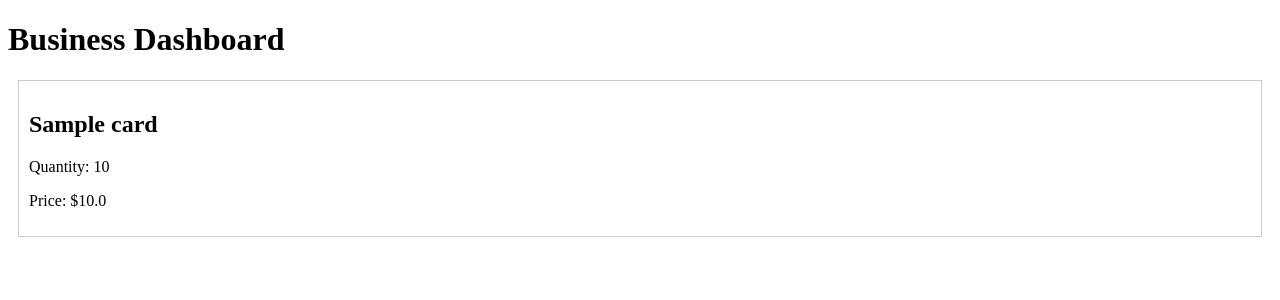
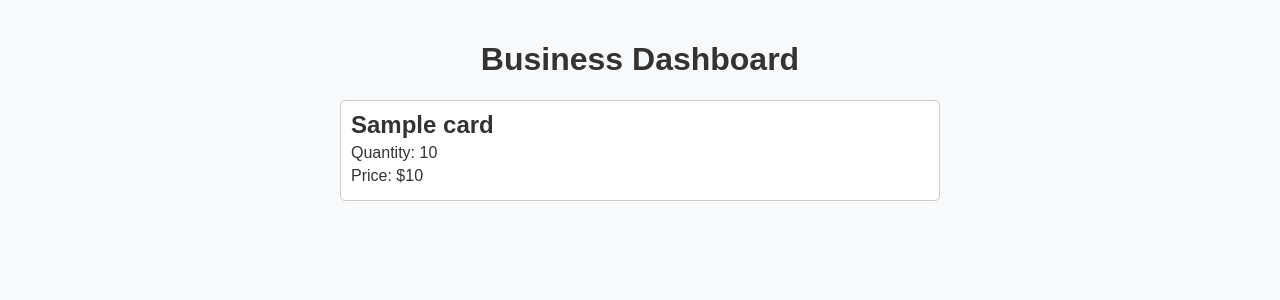
Before and after one commit to 2002stunna/b2b, a Flask app: page /business in a window 1280 px wide. Shown: the top 300 px of the page. Run offline with Flask 2, Linux system fonts and the light colour scheme; tables that the repository leaves empty hold one stand-in row (values such as "Sample post").

Commit message:
Added automated item uploading

```diff
--- a/app.py
+++ b/app.py
@@ -45,21 +45,6 @@ def save_card_to_db(name, quantity, price):
     except Exception as e:
         print(f"Ошибка при сохранении карточки: {e}")
 
-# Функция для обновления карточки
-def update_card(card_id, name, quantity, price):
-    try:
-        conn = sqlite3.connect('users.db')
-        cursor = conn.cursor()
-        cursor.execute('''
-            UPDATE cards
-            SET name = ?, quantity = ?, price = ?
-            WHERE id = ?
-        ''', (name, quantity, price, card_id))
-        conn.commit()
-        conn.close()
-    except Exception as e:
-        print(f"Ошибка при обновлении карточки: {e}")
-
 @app.route('/', methods=['GET', 'POST'])
 def login():
     if request.method == 'POST':
@@ -97,21 +82,25 @@ def supplier_page():
     cards = get_cards()
     return render_template('mainSupply.html', cards=cards)
 
-@app.route('/edit_card/<int:card_id>', methods=['POST'])
-def edit_card(card_id):
-    name = request.form.get('name')
-    quantity = request.form.get('quantity')
-    price = request.form.get('price')
-
-    if name and quantity and price:
-        update_card(card_id, name, quantity, float(price))
-        return redirect(url_for('supplier_page'))
-    return "All fields are required.", 400
-
 @app.route('/business')
 def business_page():
-    cards = get_cards()
-    return render_template('mainBusiness.html', cards=cards)
+    return render_template('mainBusiness.html')
+
+@app.route('/api/cards', methods=['GET'])
+def api_get_cards():
+    try:
+        conn = sqlite3.connect('users.db')
+        cursor = conn.cursor()
+        cursor.execute('SELECT * FROM cards')
+        cards = cursor.fetchall()
+        conn.close()
+
+        # Преобразуем карточки в список словарей для передачи в JSON
+        cards_list = [{'id': card[0], 'name': card[1], 'quantity': card[2], 'price': card[3]} for card in cards]
+        return jsonify(cards_list), 200
+    except Exception as e:
+        print(f"Ошибка при получении карточек через API: {e}")
+        return jsonify({'error': 'Failed to fetch cards'}), 500
 
 if __name__ == '__main__':
     app.run(debug=True)
--- a/templates/mainBusiness.html
+++ b/templates/mainBusiness.html
@@ -3,18 +3,77 @@
 <head>
     <meta charset="UTF-8">
     <meta name="viewport" content="width=device-width, initial-scale=1.0">
-    <title>Business</title>
+    <title>Business Dashboard</title>
+    <style>
+        body {
+            font-family: Arial, sans-serif;
+            display: flex;
+            flex-direction: column;
+            align-items: center;
+            margin: 0;
+            padding: 20px;
+            background-color: #f8f9fa;
+            color: #333;
+        }
+        .cards-container {
+            width: 100%;
+            max-width: 600px;
+        }
+        .card {
+            border: 1px solid #ccc;
+            padding: 10px;
+            border-radius: 5px;
+            margin-bottom: 10px;
+            background-color: #fff;
+        }
+        .card h2, .card p {
+            margin: 0;
+            margin-bottom: 5px;
+        }
+    </style>
 </head>
 <body>
     <h1>Business Dashboard</h1>
-    <div>
-        {% for card in cards %}
-        <div style="border: 1px solid #ccc; padding: 10px; margin: 10px;">
-            <h2>{{ card[1] }}</h2>
-            <p>Quantity: {{ card[2] }}</p>
-            <p>Price: ${{ card[3] }}</p>
-        </div>
-        {% endfor %}
-    </div>
+    <div class="cards-container" id="cards-container"></div>
+
+    <script>
+        const cardsContainer = document.getElementById('cards-container');
+
+        // Функция для получения карточек с сервера
+        async function fetchCards() {
+            try {
+                const response = await fetch('/api/cards');
+                if (response.ok) {
+                    const cards = await response.json();
+                    updateCards(cards);
+                } else {
+                    console.error('Failed to fetch cards');
+                }
+            } catch (error) {
+                console.error('Ошибка при получении карточек:', error);
+            }
+        }
+
+        // Функция для обновления карточек на странице
+        function updateCards(cards) {
+            cardsContainer.innerHTML = ''; // Очищаем контейнер
+            cards.forEach(card => {
+                const cardElement = document.createElement('div');
+                cardElement.classList.add('card');
+                cardElement.innerHTML = `
+                    <h2>${card.name}</h2>
+                    <p>Quantity: ${card.quantity}</p>
+                    <p>Price: $${card.price}</p>
+                `;
+                cardsContainer.appendChild(cardElement);
+            });
+        }
+
+        // Запрашиваем карточки каждые 5 секунд
+        setInterval(fetchCards, 5000);
+
+        // Первоначальная загрузка карточек
+        fetchCards();
+    </script>
 </body>
 </html>
```
